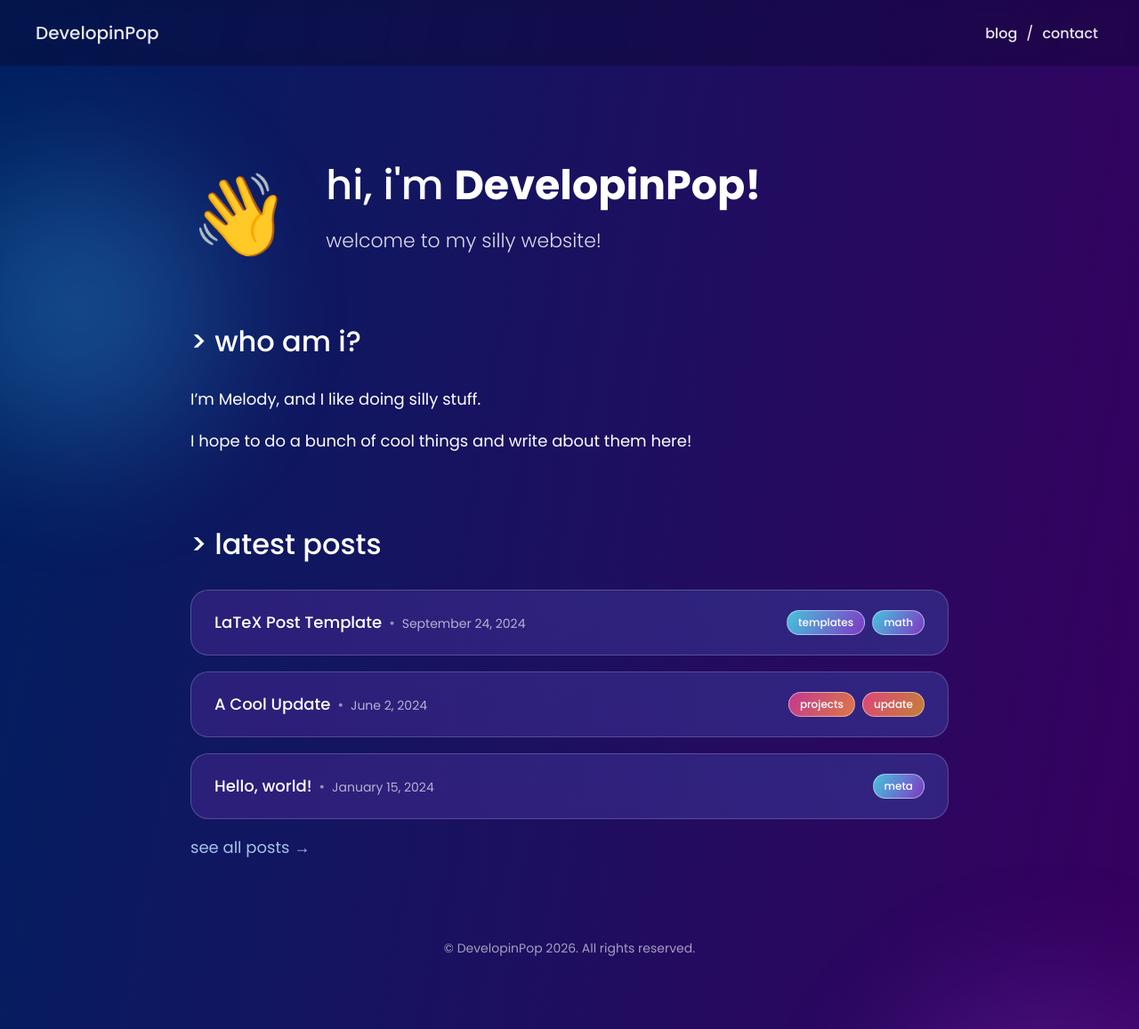
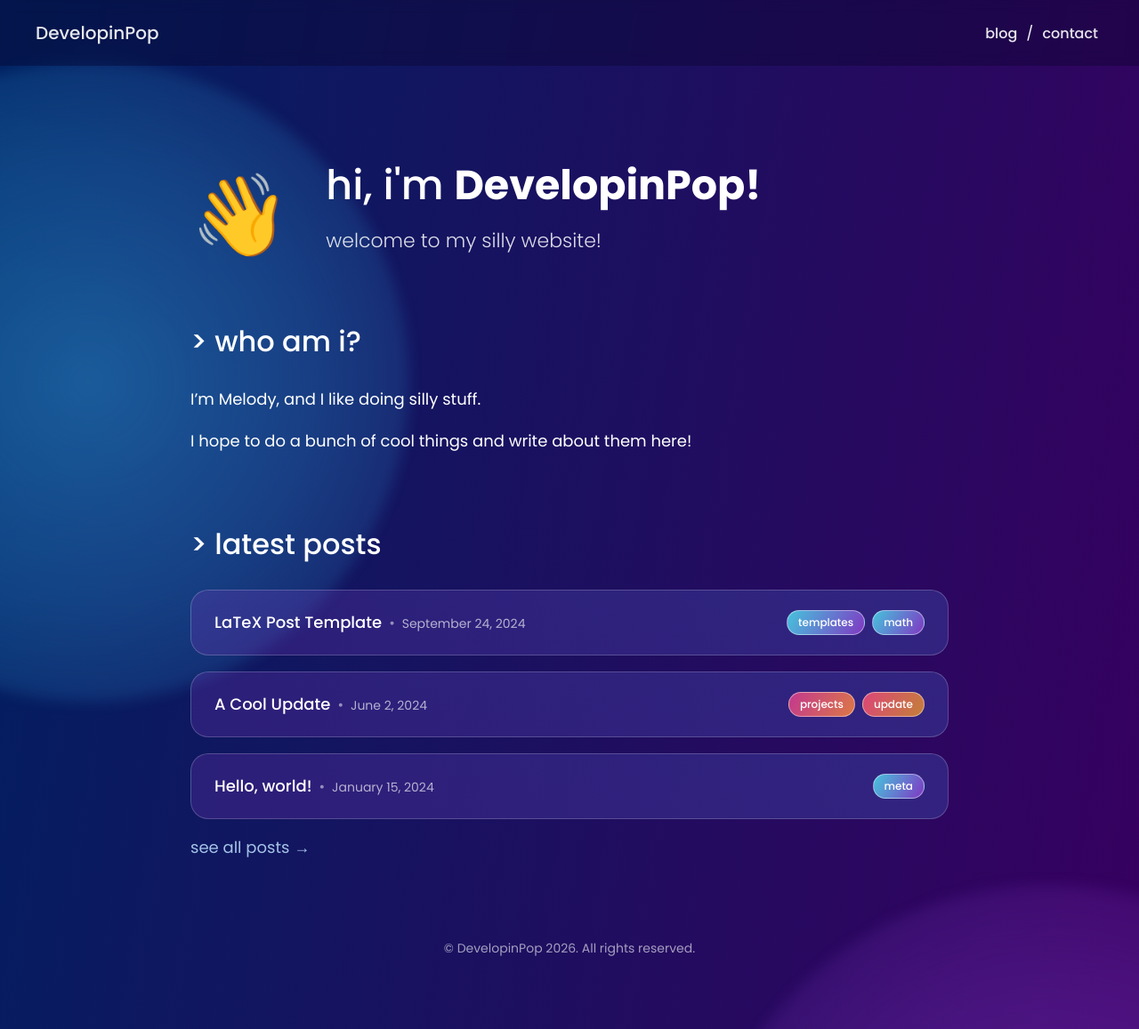
Before and after one commit to DevelopinPop/developinpop.github.io, a Jekyll site: the page built from index.md, in a window 1280 px wide and 1157 px high. Shown: the whole window at 89% size. Built offline with Jekyll 4.4.1, drawn with Linux system fonts in a browser that asks for light colours.

Commit message:
Add files via upload

```diff
--- a/assets/css/style.css
+++ b/assets/css/style.css
@@ -43,35 +43,35 @@ body {
     width: 100%;
     height: 100%;
     border-radius: 50%;
-    filter: blur(55px);
-    opacity: 0.45;
+    filter: blur(8px);
+    opacity: 0.5;
 }
 .glow-teal {
-    width: 460px;
-    height: 460px;
-    left: -140px;
-    top: 10vh;
+    width: 720px;
+    height: 720px;
+    left: -260px;
+    top: 6vh;
 }
 .glow-teal .glow-blur {
-    background: radial-gradient(circle, #2f9bd6 0%, rgba(47,155,214,0.4) 45%, rgba(47,155,214,0) 75%);
+    background: radial-gradient(circle, #2f9bd6 0%, rgba(47,155,214,0.6) 50%, rgba(47,155,214,0) 100%);
 }
 .glow-violet {
-    width: 520px;
-    height: 520px;
-    right: -160px;
-    top: 90vh;
+    width: 800px;
+    height: 800px;
+    right: -300px;
+    top: 86vh;
 }
 .glow-violet .glow-blur {
-    background: radial-gradient(circle, #8038c3 0%, rgba(128,56,195,0.4) 45%, rgba(128,56,195,0) 75%);
+    background: radial-gradient(circle, #8038c3 0%, rgba(128,56,195,0.6) 50%, rgba(128,56,195,0) 100%);
 }
 .glow-indigo {
-    width: 560px;
-    height: 560px;
-    left: 18%;
-    top: 180vh;
+    width: 840px;
+    height: 840px;
+    left: 12%;
+    top: 176vh;
 }
 .glow-indigo .glow-blur {
-    background: radial-gradient(circle, #4c1d9a 0%, rgba(76,29,154,0.4) 45%, rgba(76,29,154,0) 75%);
+    background: radial-gradient(circle, #4c1d9a 0%, rgba(76,29,154,0.6) 50%, rgba(76,29,154,0) 100%);
 }
 
 /* everything else sits above the fixed background layer */
```
